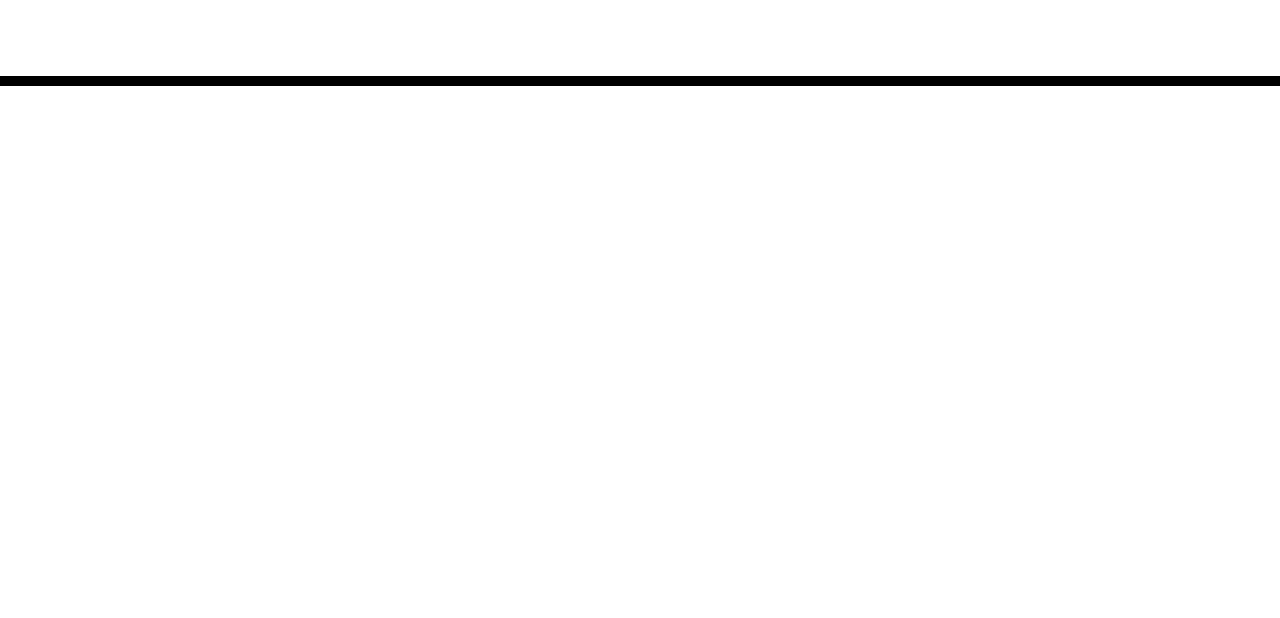
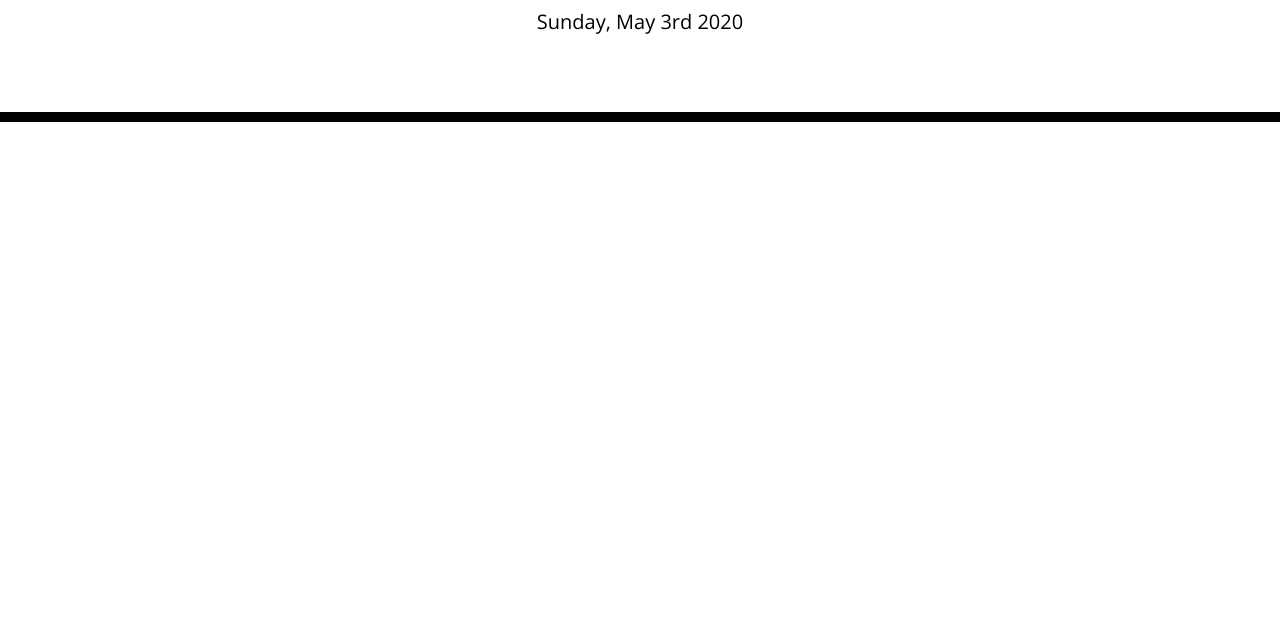
Before and after one commit to kennykngo/workDayScheduler, a plain HTML site: page index.html in a window 1280 px wide. Shown: the part 182-800 px from the top of the page. Drawn offline with nearby package versions, Linux system fonts and the light colour scheme.

Commit message:
added date

```diff
--- /dev/null
+++ b/app.js
@@ -0,0 +1,8 @@
+$(document).ready(function () {
+  var time = moment().format("dddd, MMMM Do YYYY");
+  console.log(time);
+
+  var currentDay = $("#currentDay");
+  currentDay.text(time);
+  console.log(currentDay);
+});
--- a/index.html
+++ b/index.html
@@ -34,5 +34,6 @@
 
     <script src="https://code.jquery.com/jquery-3.4.1.min.js"></script>
     <script src="https://cdnjs.cloudflare.com/ajax/libs/moment.js/2.24.0/moment.min.js"></script>
+    <script src="./app.js"></script>
   </body>
 </html>
```
